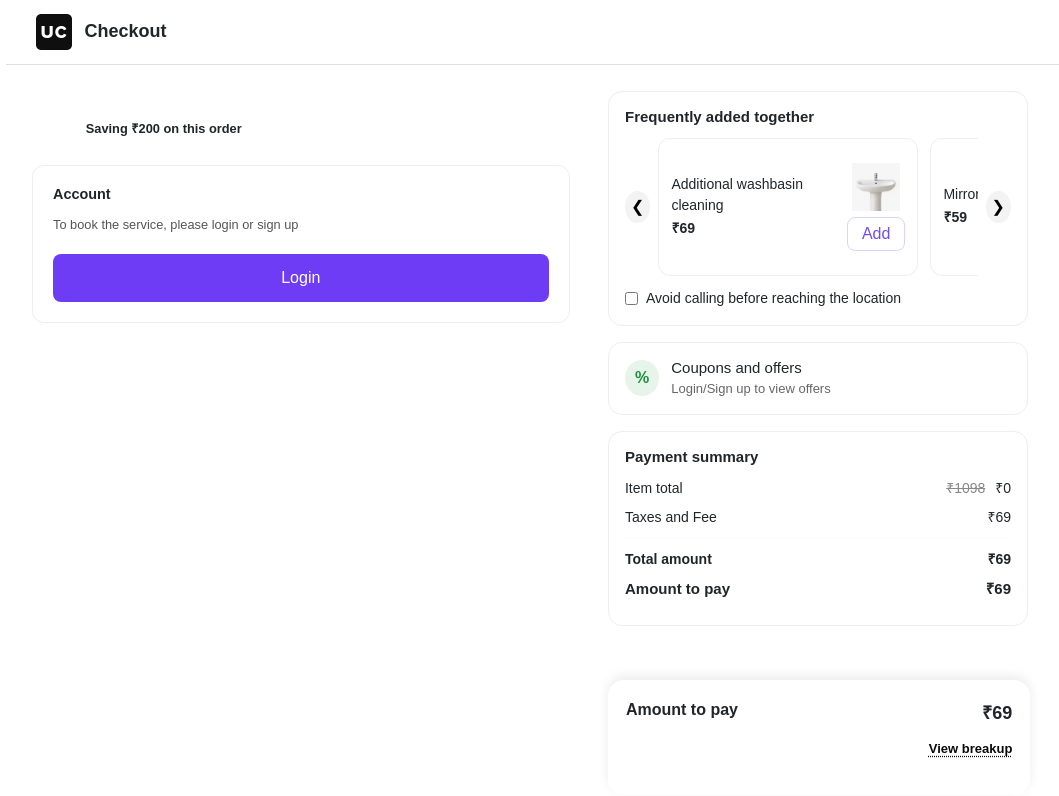
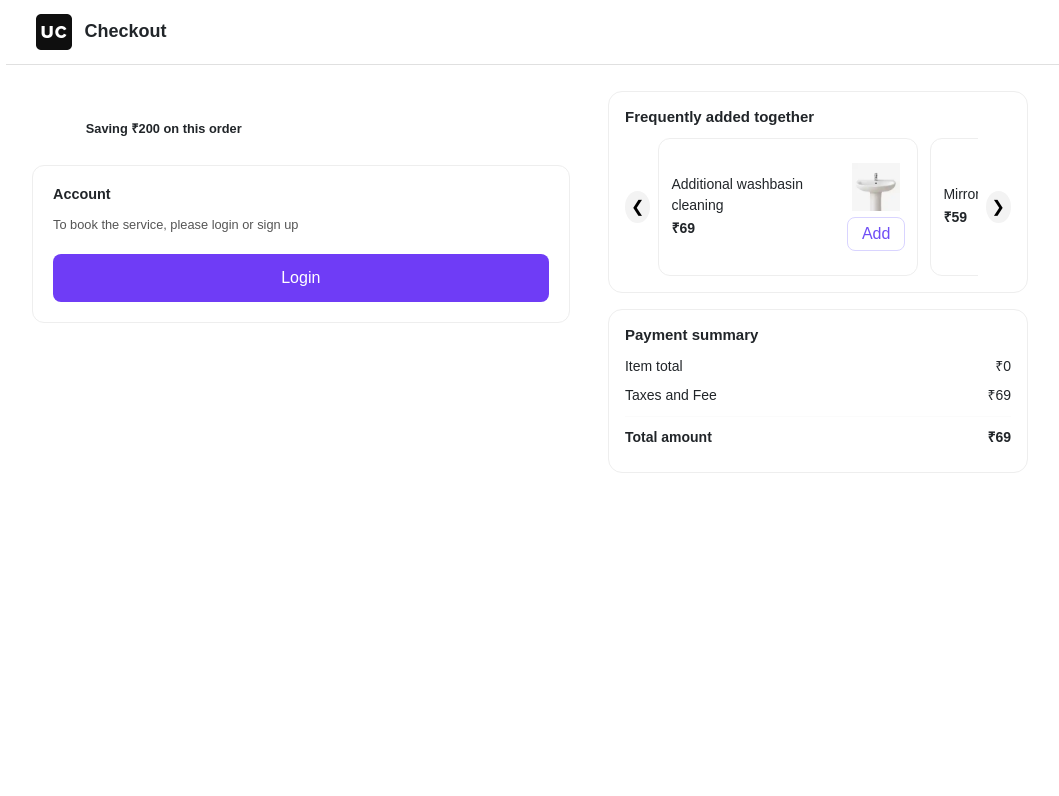
Before and after one commit to Sasirekha1127/urban-projects, a React (Vite) app: page /view-cart in a window 1280 px wide. Shown: the top 796 px of the page, without its empty margins (96-1155 px from the left). Built offline with nearby package versions, Linux system fonts and the light colour scheme.

Commit message:
update files

```diff
--- a/src/Pages/Salonluxe.css
+++ b/src/Pages/Salonluxe.css
@@ -372,8 +372,8 @@
   overflow-y: auto;
   padding-right: 5px;
   padding: 10px;
-    height: auto;
-    overflow: visible;
+  height: auto;
+  overflow: visible;
 
 }
 
@@ -726,7 +726,7 @@
     font-size: 12px;
   }
 }
-.qty-box {
+/* .qty-box {
   display: flex;
   gap: 10px;
   align-items: center;
@@ -735,14 +735,14 @@
   border-radius: 10 px;
   color: #4514cb;
   border: 1px solid #4514cb;
-}
+} */
 
 .qty-box button {
   background: none;
   border: none;
   font-size: 22px;
   cursor: pointer;
-    color: #4514cb;
+  color: #4514cb;
 }
 
 .qty-box span {
@@ -806,6 +806,7 @@
   height: 75px;
   border-radius: 10px;
   object-fit: cover;
+
 }
 
 /* RIGHT SIDE CONTENT */
@@ -814,15 +815,17 @@
   display: flex;
   flex-direction: column;
   justify-content: space-between;
+
 }
 
 /* TITLE */
 .cart-title {
-  font-size: 15px;
+  font-size: 10 px;
   font-weight: 600;
   color: #222;
   line-height: 1.3;
   margin-bottom: 10px;
+
 }
 
 /* QTY + PRICE ROW */
@@ -830,6 +833,8 @@
   display: flex;
   align-items: center;
   justify-content: space-between;
+
+
 }
 
 /* QTY BUTTONS >> EXACT UC STYLE */
@@ -837,9 +842,9 @@
   display: flex;
   align-items: center;
   background: #f5f5f5;
-  padding: 4px 10px;
   border-radius: 8px;
-  gap: 12px;
+  gap: 0px;
+  padding: 0;
 }
 
 /* + AND - BUTTONS */
@@ -855,7 +860,7 @@
 
 /* COUNT NUMBER */
 .qty-count {
-  font-size: 16px;
+  font-size: 10px;
   font-weight: 600;
 }
 
@@ -884,14 +889,16 @@
   font-weight: 500;
 }
 
-.qty-box {
+/* .qty-box {
   display: flex;
   align-items: center;
-  gap: 10px;
-}
+  gap: 0;
+  padding: 0;
+
+} */
 
 .cart-price {
-  font-size: 18px;
+  /* font-size: 18px; */
   font-weight: 600;
 }
 
@@ -929,7 +936,7 @@
   border: 1px solid #e6e6e6;
   width: 260px;
   position: relative;
-  z-index: 4000;
+  z-index: 5;
 }
 
 /* FIRST ROW */
@@ -1128,11 +1135,16 @@
     height: 150px;
   }
 
-  .qty-box,
+  .qty-box{
+    gap: 0px;
+    padding: 0;
+  }
+
   .qty-box1 {
-    /* width: 60%; */
+    width: 100%;
     justify-content: space-between;
     padding: 0;
+    gap: 0px;
   }
  .popup-done-btn {
   width: auto;
--- a/src/Pages/ViewCartPage.jsx
+++ b/src/Pages/ViewCartPage.jsx
@@ -1,3 +1,4 @@
+// ViewCartPage.jsx
 import React, { useRef, useState } from "react";
 import "./ViewCartPage.css";
 import uc from "../assets/UC.png";
@@ -5,57 +6,53 @@ import mini from "../assets/mini.png";
 import mirror from "../assets/mirror-img.png";
 import LoginModal from "../Pages/Loginmodel.jsx";
 
-
-
 /* FREQUENTLY ADDED PRODUCTS */
 const frequentlyAdded = [
-  { id: "addon1", title: "Additional washbasin cleaning", price: 69, image: mini },
-  { id: "addon2", title: "Mirror cleaning (upto 1)", price: 59, image: mirror },
+  {
+    id: "addon1",
+    title: "Additional washbasin cleaning",
+    price: 69,
+    image: mini,
+  },
+  {
+    id: "addon2",
+    title: "Mirror cleaning (upto 1)",
+    price: 59,
+    image: mirror,
+  },
 ];
 
-export default function ViewCartPage({ cart, setCart }) {
+export default function ViewCartPage({ cart = [], setCart = () => {} }) {
   const carouselRef = useRef(null);
   const [showLoginPopup, setShowLoginPopup] = useState(false);
 
+  /* SCROLL HANDLERS */
+  const scrollLeft = () => carouselRef.current.scrollBy({ left: -220, behavior: "smooth" });
+  const scrollRight = () => carouselRef.current.scrollBy({ left: 220, behavior: "smooth" });
 
-  const scrollLeft = () => {
-    carouselRef.current.scrollBy({ left: -220, behavior: "smooth" });
-  };
-
-  const scrollRight = () => {
-    carouselRef.current.scrollBy({ left: 220, behavior: "smooth" });
-  };
-
+  /* QTY HANDLERS */
   const increaseQty = (id) => {
-    setCart(
-      cart.map(item =>
-        item.id === id ? { ...item, qty: item.qty + 1 } : item
-      )
-    );
+    setCart(cart.map((item) => (item.id === id ? { ...item, qty: item.qty + 1 } : item)));
   };
 
   const decreaseQty = (id) => {
     setCart(
       cart
-        .map(item =>
-          item.id === id ? { ...item, qty: item.qty - 1 } : item
-        )
-        .filter(item => item.qty > 0)
+        .map((item) => (item.id === id ? { ...item, qty: item.qty - 1 } : item))
+        .filter((item) => item.qty > 0)
     );
   };
 
+  /* ADD ADDON → ADD TO TOP (DESCENDING) */
   const addAddonToCart = (addon) => {
-    setCart([...cart, { ...addon, qty: 1 }]);
+    setCart([{ ...addon, qty: 1 }, ...cart]);
   };
 
-  const totalAmount = cart.reduce(
-    (total, item) => total + item.price * item.qty,
-    0
-  );
+  /* TOTAL AMOUNT */
+  const totalAmount = cart.reduce((total, item) => total + item.price * item.qty, 0);
 
-  const visibleAddons = frequentlyAdded.filter(
-    addon => !cart.some(item => item.id === addon.id)
-  );
+  /* VISIBLE ADDONS (NOT ALREADY ADDED) */
+  const visibleAddons = frequentlyAdded.filter((addon) => !cart.some((item) => item.id === addon.id));
 
   return (
     <>
@@ -66,22 +63,16 @@ export default function ViewCartPage({ cart, setCart }) {
           <h3>Checkout</h3>
         </div>
       </div>
-      {/* <hr className="navbar-lines" /> */}
 
-
-      {/* CONTENT BELOW NAVBAR */}
       <div className="checkout-wrappers">
-
         {/* LEFT SIDE */}
         <div className="checkout-left">
           <div className="text">Saving ₹200 on this order</div>
+
           <div className="account-card">
             <h4>Account</h4>
             <p>To book the service, please login or sign up</p>
-            <button
-              className="login-btn"
-              onClick={() => setShowLoginPopup(true)}
-            >
+            <button className="login-btn" onClick={() => setShowLoginPopup(true)}>
               Login
             </button>
           </div>
@@ -89,9 +80,8 @@ export default function ViewCartPage({ cart, setCart }) {
 
         {/* RIGHT SIDE */}
         <div className="checkout-right">
-
-          {/* SERVICE */}
-          {cart.map(item => (
+          {/* CART ITEMS (DESCENDING ORDER) */}
+          {cart.map((item) => (
             <div className="service-cards" key={item.id}>
               <h5>{item.title}</h5>
 
@@ -102,26 +92,24 @@ export default function ViewCartPage({ cart, setCart }) {
                   <button onClick={() => increaseQty(item.id)}>+</button>
                 </div>
 
-                <div className="prices">
-                  ₹{item.price * item.qty}
-                </div>
+                <div className="prices">₹{item.price * item.qty}</div>
               </div>
             </div>
           ))}
 
-          {/* FREQUENTLY ADDED */}
+          {/* FREQUENTLY ADDED PRODUCTS */}
           {visibleAddons.length > 0 && (
             <div className="addon-card">
               <h5>Frequently added together</h5>
+
               <div className="carousel-wrappers">
                 <button className="arrows left" onClick={scrollLeft}>
                   &#10094;
                 </button>
 
                 <div className="addon-carousel" ref={carouselRef}>
-                  {visibleAddons.map(addon => (
+                  {visibleAddons.map((addon) => (
                     <div className="addon-slide" key={addon.id}>
-
                       <div className="addon-info">
                         <p>{addon.title}</p>
                         <span>₹{addon.price}</span>
@@ -131,9 +119,7 @@ export default function ViewCartPage({ cart, setCart }) {
                         <img src={addon.image} alt={addon.title} />
                         <button onClick={() => addAddonToCart(addon)}>Add</button>
                       </div>
-
                     </div>
-
                   ))}
                 </div>
 
@@ -141,77 +127,31 @@ export default function ViewCartPage({ cart, setCart }) {
                   &#10095;
                 </button>
               </div>
-
-              <div className="addon-checkbox">
-                <input type="checkbox" />
-                <label>Avoid calling before reaching the location</label>
-              </div>
             </div>
           )}
-          {/* COUPONS */}
-          <div className="coupon-card">
-            <div className="coupon-head">
-              <span className="coupon-icon">%</span>
-              <div>
-                <h5>Coupons and offers</h5>
-                <p>Login/Sign up to view offers</p>
-              </div>
-            </div>
-          </div>
 
           {/* PAYMENT SUMMARY */}
           <div className="payment-card">
             <h5>Payment summary</h5>
-
             <div className="pay-row">
               <span>Item total</span>
-              <span>
-                <del>₹1098</del> ₹{totalAmount}
-              </span>
+              <span>₹{totalAmount}</span>
             </div>
-
             <div className="pay-row">
               <span>Taxes and Fee</span>
               <span>₹69</span>
             </div>
-
             <hr />
-
             <div className="pay-row total">
               <span>Total amount</span>
               <span>₹{totalAmount + 69}</span>
             </div>
-
-            <div className="pay-row pay">
-              <span>Amount to pay</span>
-              <span>₹{totalAmount + 69}</span>
-            </div>
           </div>
-          <div className="amount">
-            <div className="amount-top">
-              <h2>Amount to pay</h2>
-
-              <div className="amount-right">
-                <div className="amount-value">₹{totalAmount + 69}</div>
-                <p
-                  className="view-breakup"
-                  onClick={() => setShowLoginPopup(true)}
-                >
-                  View breakup
-                </p>
-              </div>
-            </div>
-          </div>
-
-
-
         </div>
       </div>
-      <LoginModal
-        show={showLoginPopup}
-        onClose={() => setShowLoginPopup(false)}
-      />
 
+      {/* LOGIN MODAL */}
+      <LoginModal show={showLoginPopup} onClose={() => setShowLoginPopup(false)} />
     </>
   );
 }
--- a/src/components/LoginHoverBox.css
+++ b/src/components/LoginHoverBox.css
@@ -1,7 +1,7 @@
 .login-hover-box {
   position: absolute;
-  top: 65px;
-  right: 50px;
+  top: 12%;
+  right: 20px;
   background-color: #fff;
   border: 1px solid #ddd;
   border-radius: 8px;
--- a/src/components/LoginHoverBox.jsx
+++ b/src/components/LoginHoverBox.jsx
@@ -1,12 +1,20 @@
 import React from "react";
+import { useNavigate } from "react-router-dom";
 import "./LoginHoverBox.css";
 
-export default function LoginHoverBox({ show, onLoginClick }) {
+export default function LoginHoverBox({ show }) {
+  const navigate = useNavigate();
+
   if (!show) return null;
+
+  const handleLoginClick = () => {
+    // Navigate to View Cart page
+    navigate("/view-cart");
+  };
 
   return (
     <div className="login-hover-box">
-      <p className="login-hover-item" onClick={onLoginClick}>
+      <p className="login-hover-item" onClick={handleLoginClick}>
         Login
       </p>
     </div>
```
Also changed, not shown: src/Pages/CardPage.jsx (+37 -17 lines), src/Pages/Salonluxe.jsx (+17 -67 lines).
